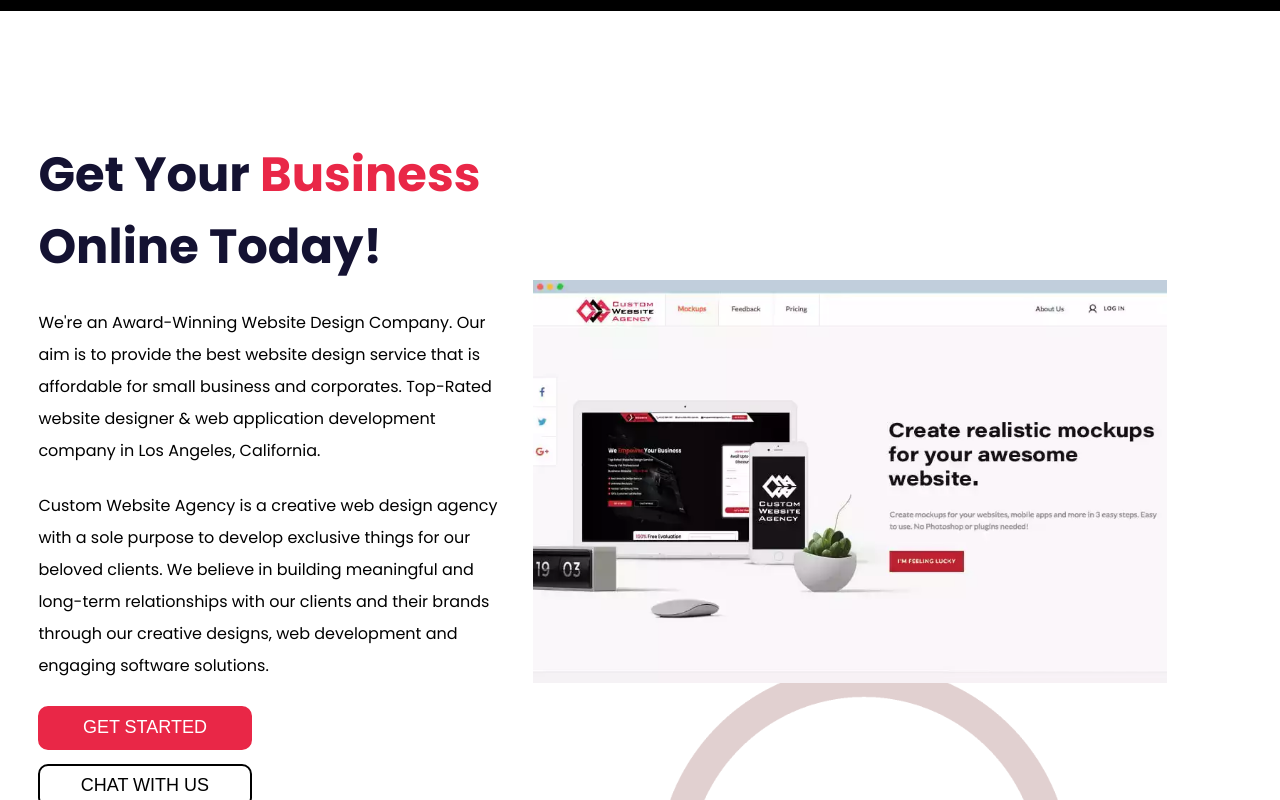
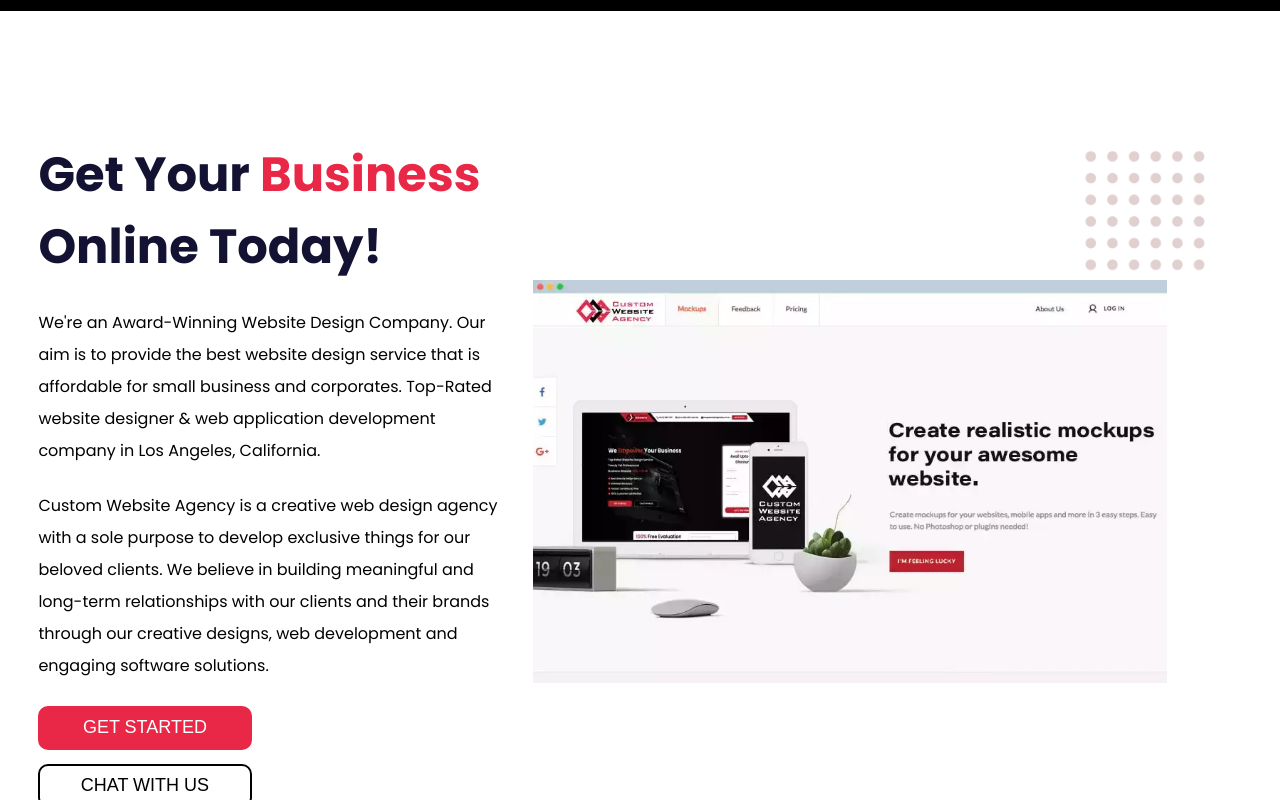
Before and after one commit to ABDULQUDDOS-12/Company-portfolio-website, a React (Create React App) app: page / in a window 1280 px wide. Shown: the part 1120-1920 px from the top of the page. Built offline with nearby package versions, Linux system fonts and the light colour scheme.

Commit message:
testing bg

```diff
--- a/src/components/Online Buissness/Index.module.css
+++ b/src/components/Online Buissness/Index.module.css
@@ -91,14 +91,10 @@
 .rightHandContainer {
     width: 55%;
     margin-top: 10%;
-    /* background: url("../../images/Dots.png");
+    background: url("../../images/TEST-BG.png");
     background-position: top right;
     background-repeat: no-repeat;
-    background-size: 50%, 100%; */
-    background: url('../../images/Circle.png');
-    background-position: bottom left;
-    background-repeat: no-repeat;
-    background-size: 100%;
+    background-size: 50%;
     /* background: url("../../images/Dots.png"), url('../../images/Circle.png');
     background-position: top right, bottom left;
     background-repeat: no-repeat, no-repeat;
```
Also changed, not shown: src/images/TEST-BG.png (added).
